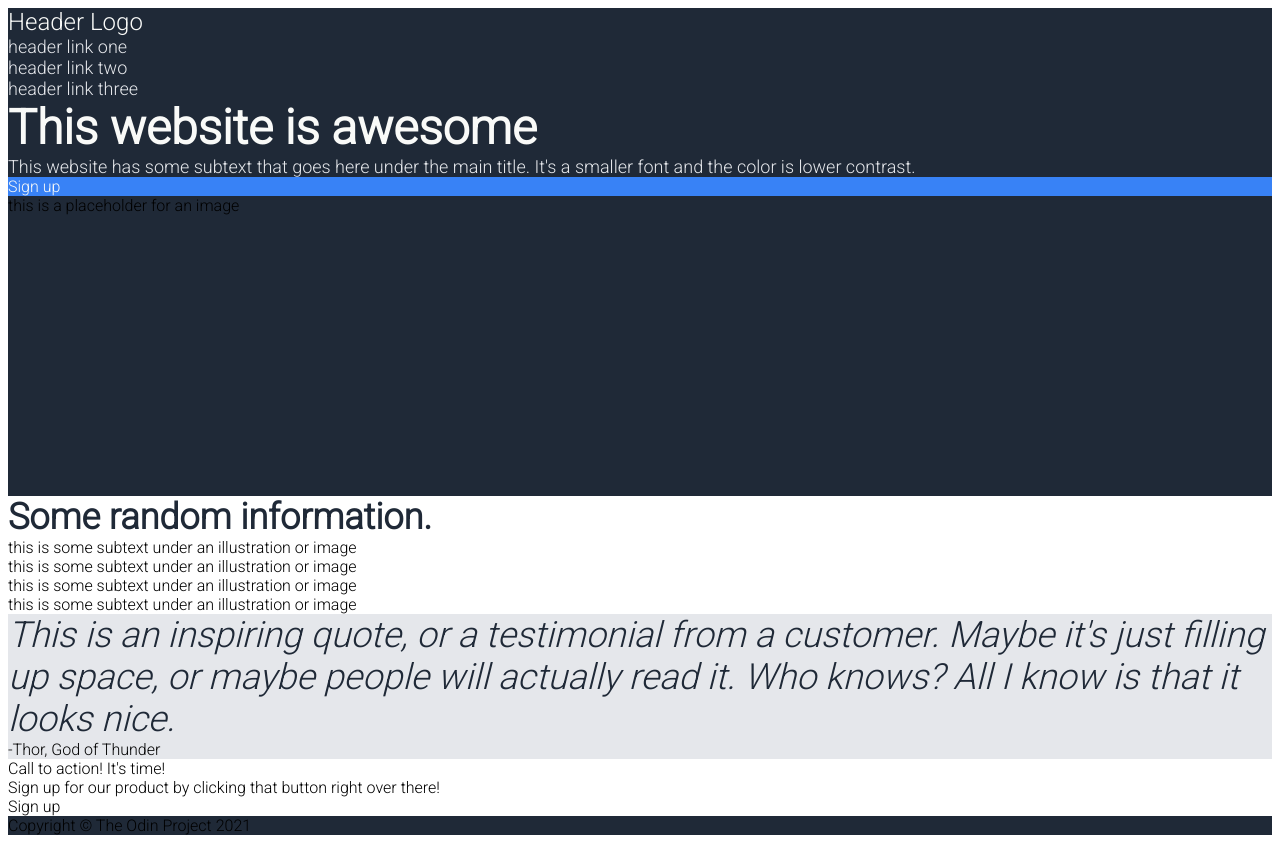
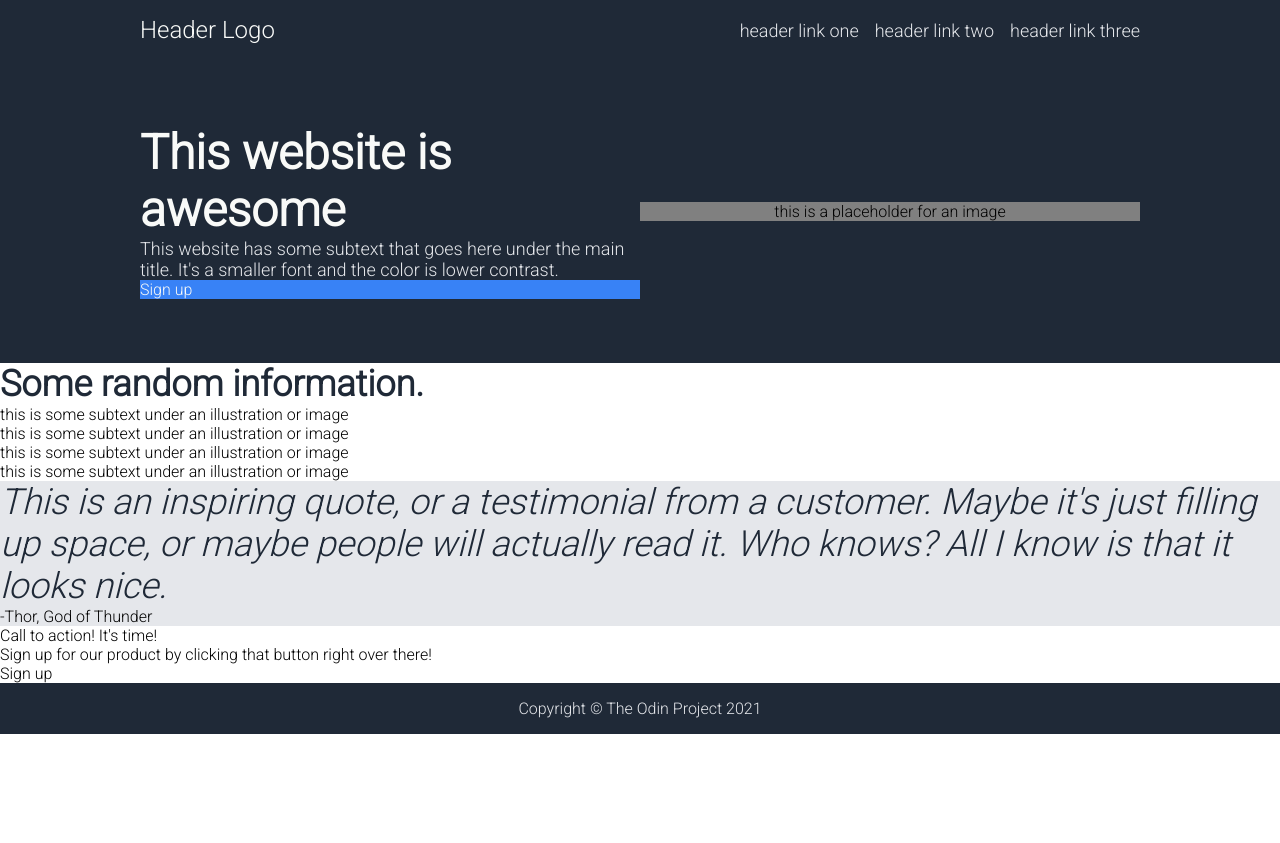
Before and after one commit to Rinnnt/odin-landing-page, a plain HTML site: page index.html in a window 1280 px wide. After the commit the page ends 800 px from the top, so only its background shows below. Drawn offline with Linux system fonts and the light colour scheme.

Commit message:
Add flexbox skeleton for content
Change styling to flexbox, give containers to elements
to help with styling, position elements in the header
and the first section.

```diff
--- a/index.html
+++ b/index.html
@@ -15,10 +15,10 @@
 <body>
 
     <header class="header">
+        <div class="centerer">
             <div class="logo">
                 Header Logo
             </div>
-        <div class="links">
             <ul>
                 <li><a href="#">header link one</a></li>
                 <li><a href="#">header link two</a></li>
@@ -28,6 +28,7 @@
     </header>
 
     <div class="welcome">
+        <div class="centerer">
             <div class="main">
                 <div class="main-heading">
                     This website is awesome
@@ -41,6 +42,7 @@
             </div>
             <div class="image">
                 this is a placeholder for an image
+            </div>
         </div>
     </div>
 
--- a/styles.css
+++ b/styles.css
@@ -1,10 +1,28 @@
 body {
     font-family: 'Roboto', sans-serif;
+    margin: 0;
+    display: flex;
+    flex-direction: column;
 }
 
 .header,
 .footer {
     background-color: #1F2937;
+    display: flex;
+    justify-content: center;
+    align-items: center;
+    padding: 16px;
+}
+
+.footer {
+    color:#E5E7EB;
+}
+.centerer {
+    flex: 1;
+    max-width: 1000px;
+    display: flex;
+    justify-content: space-between;
+    align-items: center;
 }
 
 .logo {
@@ -16,6 +34,9 @@
     list-style: none;
     padding: 0;
     margin: 0;
+    display: flex;
+    gap: 16px;
+    flex: 0 1 auto;
 }
 
 a {
@@ -26,6 +47,13 @@
 
 .welcome {
     background-color: #1F2937;
+    display: flex;
+    justify-content: center;
+    padding: 64px;
+}
+
+.main {
+    flex: 1;
 }
 
 .main-heading {
@@ -45,8 +73,11 @@
 }
 
 .image {
-    width: 400px;
-    height: 300px;
+    background-color: grey;
+    flex: 1;
+    display: flex;
+    justify-content: center;
+    align-items: center;
 }
 
 .content-heading {
```
Lines whose indentation alone changed are shown as unchanged.
